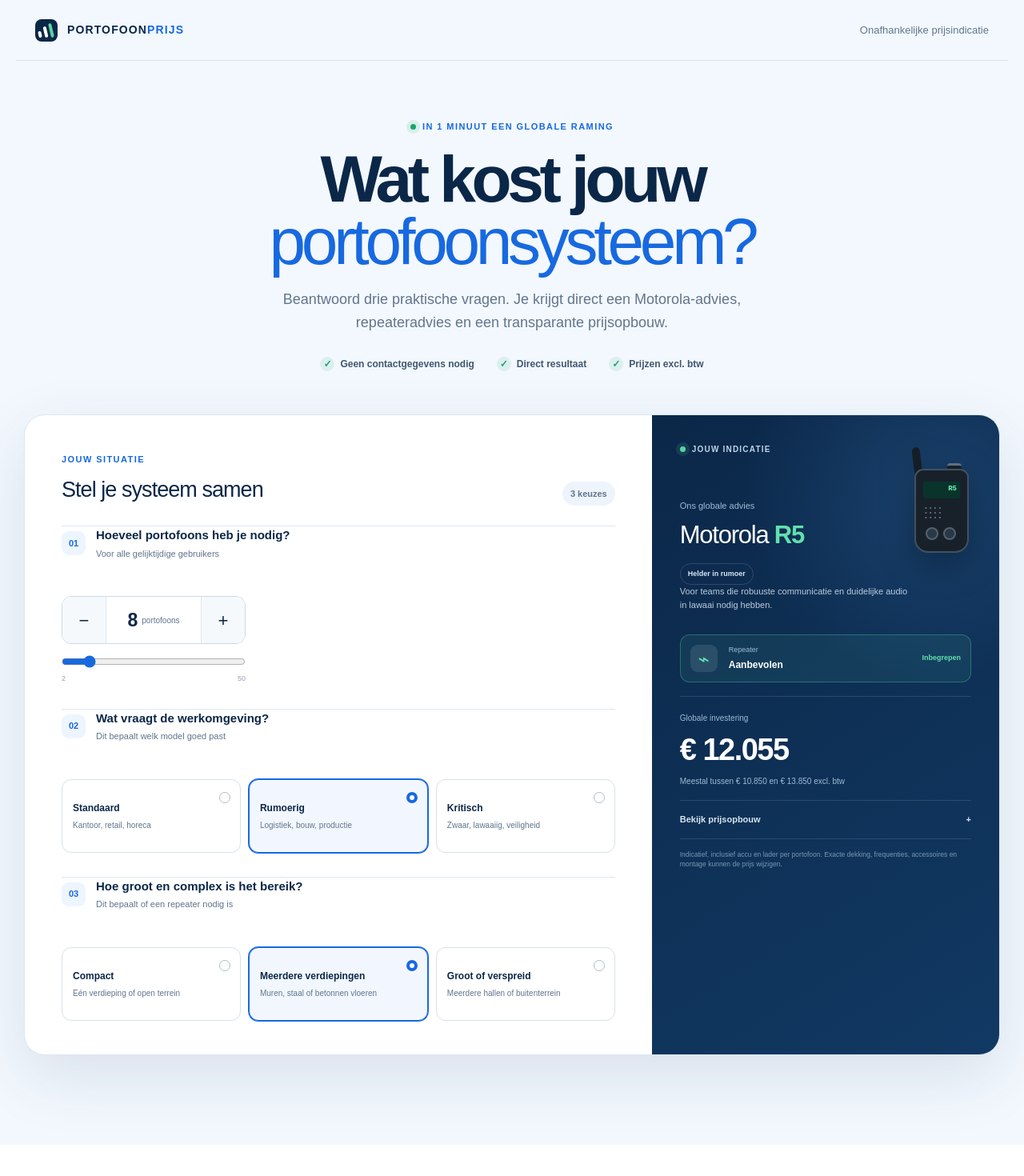
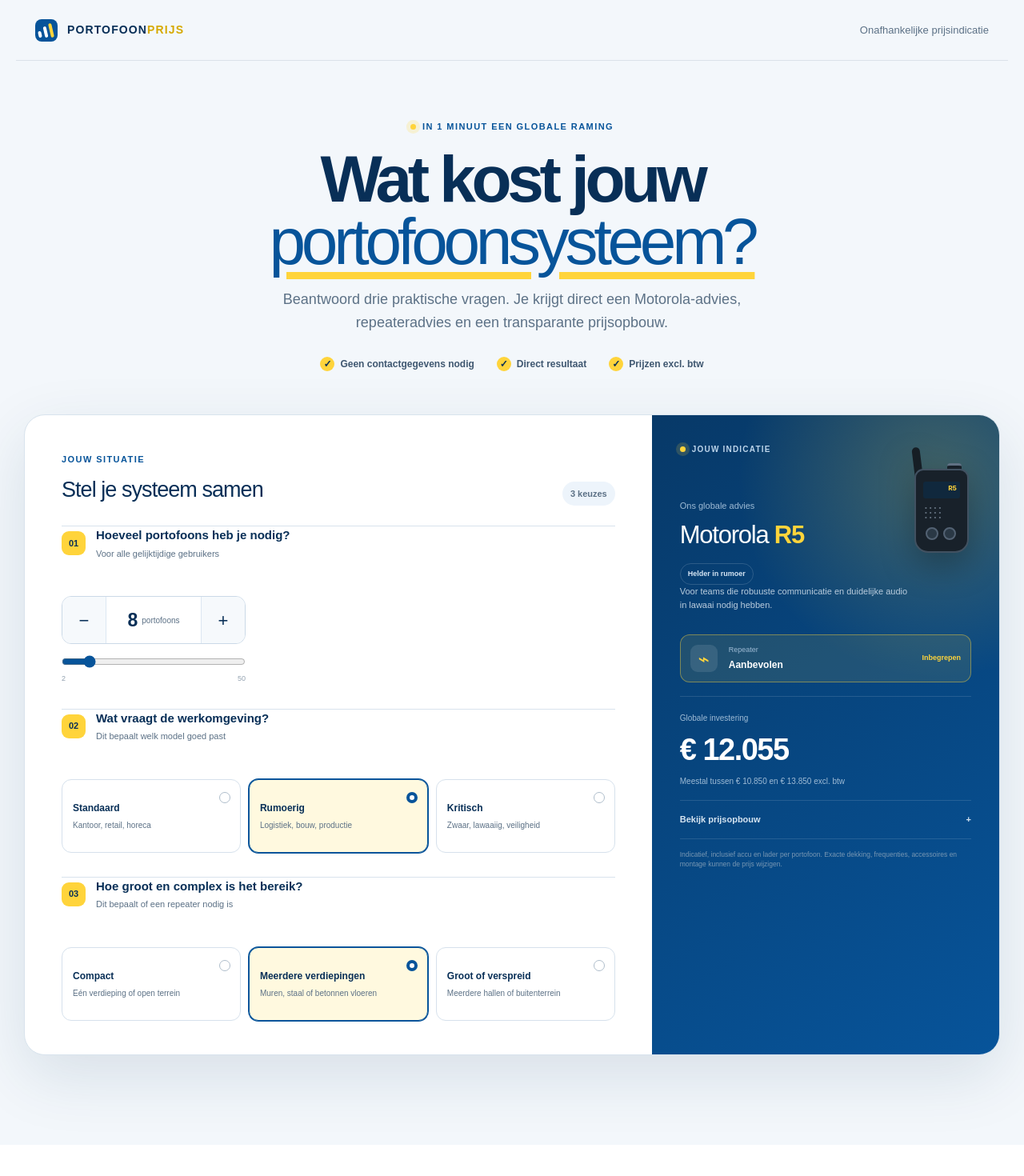
Before and after one commit to joosteerland/Portofoon_configurator, a Next.js app: page / in a window 1280 px wide. Shown: the top 1470 px of the page at 80% size. Built offline with nearby package versions, Linux system fonts and the light colour scheme.

Commit message:
Apply Firecom blue and yellow branding

```diff
--- a/app/globals.css
+++ b/app/globals.css
@@ -1,6 +1,6 @@
 @import "tailwindcss";
 
-:root { --ink:#0b2748; --blue:#1769e0; --green:#18a66f; --mist:#f3f8fe; --line:#dce7f2; --muted:#61758d; --white:#fff; }
+:root { --ink:#082f57; --blue:#07549a; --yellow:#ffd43b; --mist:#f3f7fb; --line:#d8e3ed; --muted:#5c7186; --white:#fff; }
 * { box-sizing:border-box; }
 html { scroll-behavior:smooth; }
 body { margin:0; background:var(--mist); color:var(--ink); font-family:Arial, Helvetica, sans-serif; }
@@ -9,20 +9,20 @@
 main { overflow:hidden; }
 .site-header { height:76px; max-width:1240px; margin:0 auto; padding:0 24px; display:flex; align-items:center; justify-content:space-between; border-bottom:1px solid rgba(11,39,72,.1); }
 .brand { color:var(--ink); text-decoration:none; display:flex; align-items:center; gap:12px; font-size:14px; font-weight:850; letter-spacing:.08em; }
-.brand>span:last-child span, footer>span span { color:var(--blue); }
-.brand-mark { width:28px; height:28px; display:flex; align-items:flex-end; gap:3px; padding:5px 4px; border-radius:8px; background:var(--ink); }
+.brand>span:last-child span, footer>span span { color:#d6a900; }
+.brand-mark { width:28px; height:28px; display:flex; align-items:flex-end; gap:3px; padding:5px 4px; border-radius:8px; background:var(--blue); }
 .brand-mark i { display:block; width:4px; border-radius:4px; background:#fff; transform:rotate(-13deg); }
-.brand-mark i:nth-child(1){height:8px}.brand-mark i:nth-child(2){height:14px}.brand-mark i:nth-child(3){height:18px;background:#58d4a3}
+.brand-mark i:nth-child(1){height:8px}.brand-mark i:nth-child(2){height:14px}.brand-mark i:nth-child(3){height:18px;background:var(--yellow)}
 .header-note { color:var(--muted); font-size:13px; }
 .hero { max-width:960px; margin:0 auto; padding:74px 24px 54px; text-align:center; }
 .eyebrow, .step-kicker { color:var(--blue); text-transform:uppercase; letter-spacing:.13em; font-size:11px; font-weight:800; }
 .eyebrow { display:flex; justify-content:center; align-items:center; gap:8px; }
-.eyebrow span { width:7px; height:7px; background:var(--green); border-radius:99px; box-shadow:0 0 0 5px rgba(24,166,111,.12); }
+.eyebrow span { width:7px; height:7px; background:var(--yellow); border-radius:99px; box-shadow:0 0 0 5px rgba(255,212,59,.2); }
 .hero h1 { margin:18px 0; color:var(--ink); font-size:clamp(48px,7vw,82px); line-height:.96; letter-spacing:-.065em; font-weight:840; }
-.hero h1 em { color:var(--blue); font-style:normal; font-weight:450; }
+.hero h1 em { color:var(--blue); font-style:normal; font-weight:520; text-decoration:underline; text-decoration-color:var(--yellow); text-decoration-thickness:.11em; text-underline-offset:.12em; }
 .hero>p { max-width:650px; margin:0 auto; color:var(--muted); font-size:18px; line-height:1.6; }
 .trust-row { display:flex; flex-wrap:wrap; justify-content:center; gap:12px 28px; margin-top:28px; color:#3f5770; font-size:12px; font-weight:650; }
-.trust-row span::before { content:"✓"; display:inline-grid; place-items:center; width:18px; height:18px; margin-right:7px; border-radius:50%; color:var(--green); background:rgba(24,166,111,.1); }
+.trust-row span::before { content:"✓"; display:inline-grid; place-items:center; width:18px; height:18px; margin-right:7px; border-radius:50%; color:var(--ink); background:var(--yellow); }
 .calculator-shell { width:min(1220px, calc(100% - 40px)); margin:0 auto 112px; display:grid; grid-template-columns:minmax(0,1.48fr) minmax(360px,.82fr); background:#fff; border:1px solid var(--line); border-radius:26px; box-shadow:0 26px 80px rgba(20,56,92,.12); overflow:hidden; }
 .questions-panel { padding:42px 46px 38px; }
 .panel-heading { display:flex; align-items:flex-end; justify-content:space-between; padding-bottom:25px; border-bottom:1px solid var(--line); }
@@ -31,13 +31,13 @@
 .question-group { margin:0; padding:28px 0 30px; border:0; border-bottom:1px solid var(--line); }
 .question-group.last { border-bottom:0; padding-bottom:4px; }
 .question-group legend { width:100%; display:flex; align-items:center; gap:13px; padding:0 0 17px; }
-.question-group legend>span { display:grid; place-items:center; width:30px; height:30px; flex:0 0 auto; color:var(--blue); background:#edf5ff; border-radius:9px; font-size:11px; font-weight:850; }
+.question-group legend>span { display:grid; place-items:center; width:30px; height:30px; flex:0 0 auto; color:var(--ink); background:var(--yellow); border-radius:9px; font-size:11px; font-weight:850; }
 .question-group legend div { display:flex; flex-direction:column; gap:3px; }
 .question-group legend b { font-size:15px; }
 .question-group legend small { color:var(--muted); font-size:11px; }
 .quantity-control { width:230px; display:grid; grid-template-columns:54px 1fr 54px; align-items:stretch; border:1px solid #cbd9e7; border-radius:12px; overflow:hidden; }
 .quantity-control button { border:0; background:#f6f9fc; color:var(--ink); font-size:22px; cursor:pointer; transition:.18s ease; }
-.quantity-control button:hover { background:#e9f2fc; color:var(--blue); }
+.quantity-control button:hover { background:#fff6cc; color:var(--blue); }
 .quantity-control output { min-height:58px; border-left:1px solid #dce7f2; border-right:1px solid #dce7f2; display:flex; align-items:center; justify-content:center; gap:5px; }
 .quantity-control strong { font-size:23px; }
 .quantity-control span { color:var(--muted); font-size:10px; }
@@ -45,38 +45,38 @@
 .range-labels { width:230px; display:flex; justify-content:space-between; color:#91a0af; font-size:9px; }
 .choice-grid { display:grid; grid-template-columns:repeat(3,1fr); gap:10px; }
 .choice-card { position:relative; min-height:92px; padding:16px 13px; text-align:left; border:1px solid #d6e1ec; border-radius:12px; color:var(--ink); background:#fff; cursor:pointer; transition:border-color .18s, box-shadow .18s, transform .18s; }
-.choice-card:hover { border-color:#84b4ef; transform:translateY(-1px); }
-.choice-card:focus-visible, .quantity-control button:focus-visible, summary:focus-visible { outline:3px solid rgba(23,105,224,.25); outline-offset:2px; }
-.choice-card.active { border-color:var(--blue); background:#f2f7ff; box-shadow:0 0 0 1px var(--blue); }
+.choice-card:hover { border-color:#e0b600; transform:translateY(-1px); }
+.choice-card:focus-visible, .quantity-control button:focus-visible, summary:focus-visible { outline:3px solid rgba(255,212,59,.65); outline-offset:2px; }
+.choice-card.active { border-color:var(--blue); background:#fff9df; box-shadow:0 0 0 1px var(--blue); }
 .choice-card b, .choice-card small { display:block; padding-right:16px; }
 .choice-card b { font-size:12px; }
 .choice-card small { margin-top:6px; color:var(--muted); font-size:10px; line-height:1.4; }
 .radio-dot { position:absolute; top:15px; right:12px; width:14px; height:14px; border:1px solid #aebdcb; border-radius:50%; background:#fff; }
 .active .radio-dot { border:4px solid var(--blue); }
-.result-panel { position:relative; padding:35px 35px 27px; color:#fff; background:linear-gradient(148deg,#0b2748 0%,#113963 100%); }
-.result-panel::before { content:""; position:absolute; inset:0; opacity:.2; background:radial-gradient(circle at 80% 12%,#4b91db,transparent 30%); pointer-events:none; }
+.result-panel { position:relative; padding:35px 35px 27px; color:#fff; background:linear-gradient(148deg,#073968 0%,#07549a 100%); }
+.result-panel::before { content:""; position:absolute; inset:0; opacity:.24; background:radial-gradient(circle at 82% 10%,#ffd43b,transparent 31%); pointer-events:none; }
 .result-panel>* { position:relative; }
 .result-topline { display:flex; align-items:center; gap:8px; color:#bcd4ea; text-transform:uppercase; letter-spacing:.12em; font-size:10px; font-weight:800; }
-.live-dot { width:7px; height:7px; border-radius:50%; background:#58d4a3; box-shadow:0 0 0 5px rgba(88,212,163,.12); }
+.live-dot { width:7px; height:7px; border-radius:50%; background:var(--yellow); box-shadow:0 0 0 5px rgba(255,212,59,.16); }
 .radio-visual { position:absolute; top:40px; right:38px; width:90px; height:132px; filter:drop-shadow(0 15px 20px rgba(0,0,0,.28)); }
 .radio-body { position:absolute; bottom:0; right:0; width:68px; height:105px; padding:14px 9px; background:#18212a; border:2px solid #415161; border-radius:11px 11px 17px 17px; }
 .antenna { position:absolute; left:23px; top:0; width:10px; height:39px; border-radius:6px 6px 2px 2px; background:#161e25; transform:rotate(-7deg); transform-origin:bottom; }
 .knob { position:absolute; top:20px; right:9px; width:18px; height:11px; border-radius:4px 4px 2px 2px; background:#172029; border-top:3px solid #607184; }
-.screen { display:block; height:21px; padding:4px; color:#74f0bd; background:#0a342b; border-radius:3px; text-align:right; font:700 9px monospace; }
+.screen { display:block; height:21px; padding:4px; color:var(--yellow); background:#10283d; border-radius:3px; text-align:right; font:700 9px monospace; }
 .speaker { display:block; margin:9px 2px 7px; color:#677583; font-size:8px; letter-spacing:3px; line-height:6px; }
 .radio-body i { display:inline-block; width:16px; height:16px; margin:2px 3px; border-radius:50%; background:#2a3845; border:2px solid #536273; }
 .recommendation-label { margin:55px 0 6px; color:#9ebbd5; font-size:11px; }
 .result-panel h2 { margin:0 0 10px; font-size:31px; letter-spacing:-.04em; }
-.result-panel h2 strong { color:#62e0ad; }
+.result-panel h2 strong { color:var(--yellow); }
 .model-pill { display:inline-block; padding:6px 9px; border:1px solid rgba(255,255,255,.15); border-radius:99px; color:#d7e6f4; font-size:9px; font-weight:700; }
 .model-copy { min-height:45px; max-width:290px; color:#b9ccdd; font-size:11px; line-height:1.5; }
 .repeater-card { display:grid; grid-template-columns:38px 1fr auto; gap:10px; align-items:center; margin:17px 0; padding:12px; border:1px solid rgba(255,255,255,.12); border-radius:12px; background:rgba(255,255,255,.06); }
-.repeater-card.needed { border-color:rgba(88,212,163,.33); background:rgba(88,212,163,.09); }
-.repeater-icon { display:grid; place-items:center; width:34px; height:34px; border-radius:9px; background:rgba(255,255,255,.1); color:#62e0ad; font-size:24px; }
+.repeater-card.needed { border-color:rgba(255,212,59,.42); background:rgba(255,212,59,.1); }
+.repeater-icon { display:grid; place-items:center; width:34px; height:34px; border-radius:9px; background:rgba(255,255,255,.1); color:var(--yellow); font-size:24px; }
 .repeater-card div { display:flex; flex-direction:column; gap:2px; }
 .repeater-card small { color:#9ebbd5; font-size:9px; }
 .repeater-card b { font-size:12px; }
-.status-chip { color:#62e0ad; font-size:9px; font-weight:750; }
+.status-chip { color:var(--yellow); font-size:9px; font-weight:750; }
 .price-block { padding:19px 0 16px; border-top:1px solid rgba(255,255,255,.12); border-bottom:1px solid rgba(255,255,255,.12); }
 .price-block>span, .price-block>small { display:block; color:#9ebbd5; font-size:10px; }
 .price-block strong { display:block; margin:4px 0 3px; color:#fff; font-size:38px; letter-spacing:-.04em; }
@@ -94,10 +94,10 @@
 .logic-cards { display:grid; grid-template-columns:repeat(3,1fr); border:1px solid var(--line); border-radius:20px; overflow:hidden; }
 .logic-cards article { padding:28px; border-right:1px solid var(--line); }
 .logic-cards article:last-child { border:0; }
-.logic-cards article>span { display:grid; place-items:center; width:42px; height:42px; border-radius:12px; background:#eaf3ff; color:var(--blue); font-size:13px; font-weight:850; }
+.logic-cards article>span { display:grid; place-items:center; width:42px; height:42px; border-radius:12px; background:var(--yellow); color:var(--ink); font-size:13px; font-weight:850; }
 .logic-cards h3 { margin:20px 0 8px; font-size:16px; }
 .logic-cards p { margin:0; color:var(--muted); font-size:12px; line-height:1.55; }
-footer { display:flex; justify-content:space-between; align-items:center; gap:20px; padding:28px max(24px, calc((100vw - 1170px)/2)); color:#8ca0b3; background:#071b30; font-size:10px; }
+footer { display:flex; justify-content:space-between; align-items:center; gap:20px; padding:28px max(24px, calc((100vw - 1170px)/2)); color:#b9ccdc; background:#052d54; font-size:10px; border-top:5px solid var(--yellow); }
 footer>span { color:#fff; font-weight:850; letter-spacing:.08em; }
 @media (max-width:900px) {
   .calculator-shell { grid-template-columns:1fr; max-width:680px; }
```
Also changed, not shown: public/og.png.
